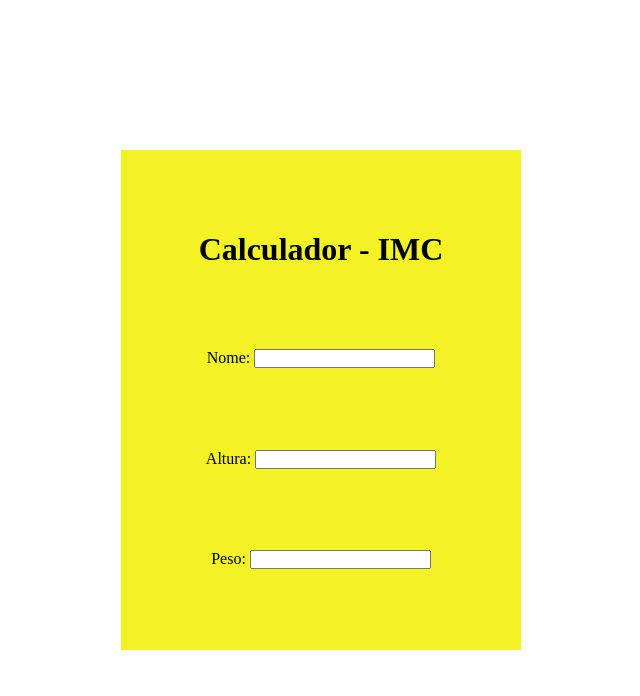
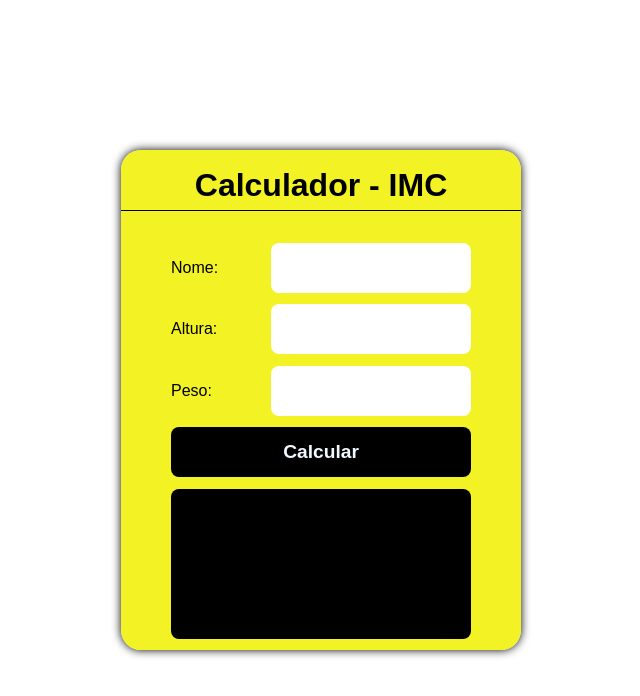
Before and after one commit to Th-uro/Calculadora-IMC, a plain HTML site: page index.html in a window 1280 px wide. Shown: the whole page, without its empty margins (79-719 px from the left). Drawn offline with Linux system fonts and the light colour scheme.

Commit message:
Foi adicionado o arquivo main.js, neste arquivo foi criado uma função que realiza o calculo do imc, informando o peso ideal do usuário.

```diff
--- a/index.html
+++ b/index.html
@@ -25,7 +25,10 @@
           <label>Peso:</label>
           <input type="number" id="peso" />
         </div>
+        <button id="calcular">Calcular</button>
+        <div class="result" id="resultado"></div>
       </div>
     </main>
+    <script src="main.js"></script>
   </body>
 </html>
--- a/main.js
+++ b/main.js
@@ -0,0 +1,34 @@
+const calcular = document.getElementById('calcular')
+
+function imc() {
+  const nome = document.getElementById('nome').value
+  const altura = document.getElementById('altura').value
+  const peso = document.getElementById('peso').value
+  const resultado = document.getElementById('resultado')
+
+  if (nome !== '' && altura !== '' && peso !== '') {
+    const valorIMC = (peso / (altura * altura)).toFixed(2)
+
+    let classificacao = ''
+
+    if (valorIMC < 18.5) {
+      classificacao = 'Abaixo do peso.'
+    } else if (valorIMC < 25) {
+      classificacao = 'com peso ideal.'
+    } else if (valorIMC < 30) {
+      classificacao = 'levemente acima do peso.'
+    } else if (valorIMC < 35) {
+      classificacao = 'obesidade grau I.'
+    } else if (valorIMC < 40) {
+      classificacao = 'obesidade grau II'
+    } else {
+      classificacao = 'obesidade grau III. CUIDADO!'
+    }
+
+    resultado.textContent = `${nome} seu IMC é ${valorIMC} e você está ${classificacao}`
+  } else {
+    resultado.textContent = 'Preencha todos os campos'
+  }
+}
+
+calcular.addEventListener('click', imc)
--- a/style.css
+++ b/style.css
@@ -2,10 +2,7 @@
   margin: 0;
   padding: 0;
   box-sizing: border-box;
-}
-
-body {
-
+  border: none;
 }
 
 main {
@@ -24,4 +21,62 @@ main {
   background-color: rgba(241, 241, 10, 0.89);
   width: 400px;
   height: 500px;
+  border-radius: 20px;
+  box-shadow: 0 0 10px black;
 }
+
+.title {
+  display: flex;
+  justify-content: center;
+  align-items: center;
+  width: 100%;
+  height: 50px;
+  font-family: Arial, Helvetica, sans-serif;
+  border-bottom: solid 1px black;
+  margin-bottom: 20px;
+}
+
+.input {
+  display: flex;
+  width: 300px;
+  height: 50px;
+  justify-content: space-between;
+  align-items: center;
+}
+
+.input input {
+  width: 200px;
+  height: 50px;
+  border-radius: 8px;
+  outline: 0;
+  font-family: Arial, Helvetica, sans-serif;
+  text-align: center;
+}
+
+.input label {
+  font-family: Arial, Helvetica, sans-serif;
+}
+
+button {
+  width: 300.50px;
+  height: 50px;
+  border-radius: 8px;
+  font: bold 1.2rem Arial;
+  color: aliceblue;
+  background-color: black;
+  outline: none;
+  cursor: pointer;
+}
+
+.result {
+  display: flex;
+  align-items: center;
+  width: 300px;
+  height: 150px;
+  border-radius: 8px;
+  font: italic 1.5rem Arial;
+  background: black;
+  color: aliceblue;
+  padding: 20px;
+  user-select: none;
+}
```
Also changed, not shown: 1 other file.
